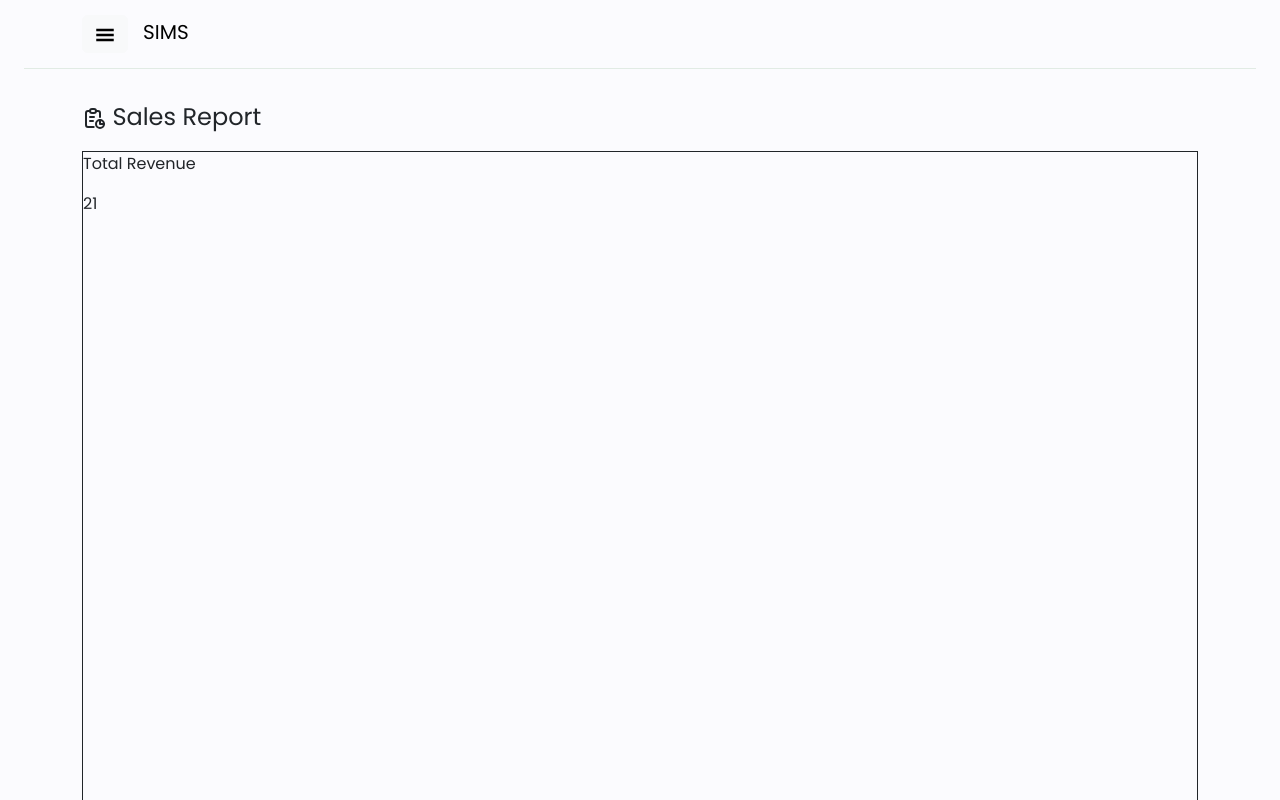
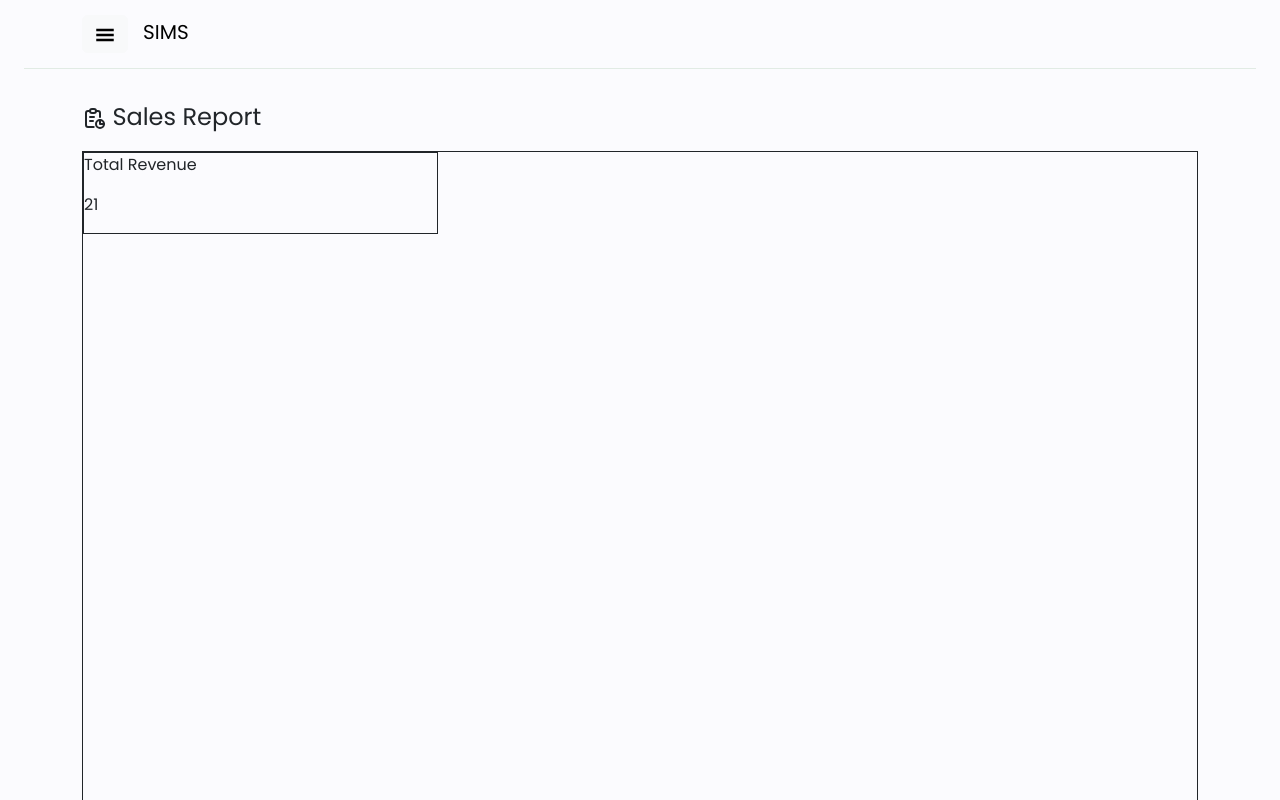
Before and after one commit to MarkRyuo/SalesInventoryManagementSystem_SIMS, a React (Vite) app in the folder client/: page /ReportPage in a window 1280 px wide. Shown: the top 800 px of the page. Built offline with nearby package versions, Linux system fonts and the light colour scheme.

Commit message:
Subject : Body

```diff
--- a/client/src/components/Comps/ReportCharts.jsx
+++ b/client/src/components/Comps/ReportCharts.jsx
@@ -10,7 +10,7 @@ const ReportCharts = ({reports}) => {
         <>
             <div>
                 {reports.map((report) => (
-                    <div key={report.id} className="contentReport">  {/*Parent */}
+                    <div key={report.id} className={Reportcss.contentReport}>  {/*Parent */}
                         <p className="">{report.title}</p> {/* Child */}
                         <p className="">{report.total}</p>
                     </div>
```
